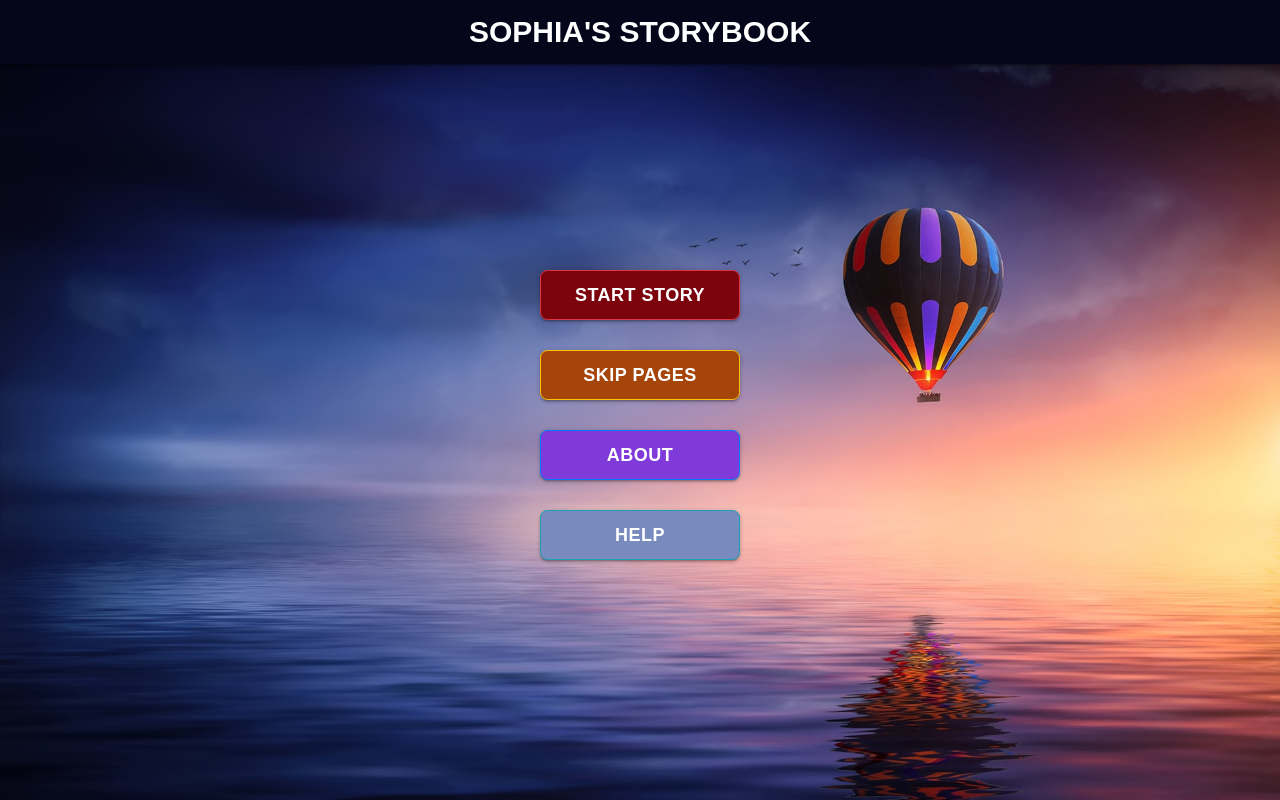
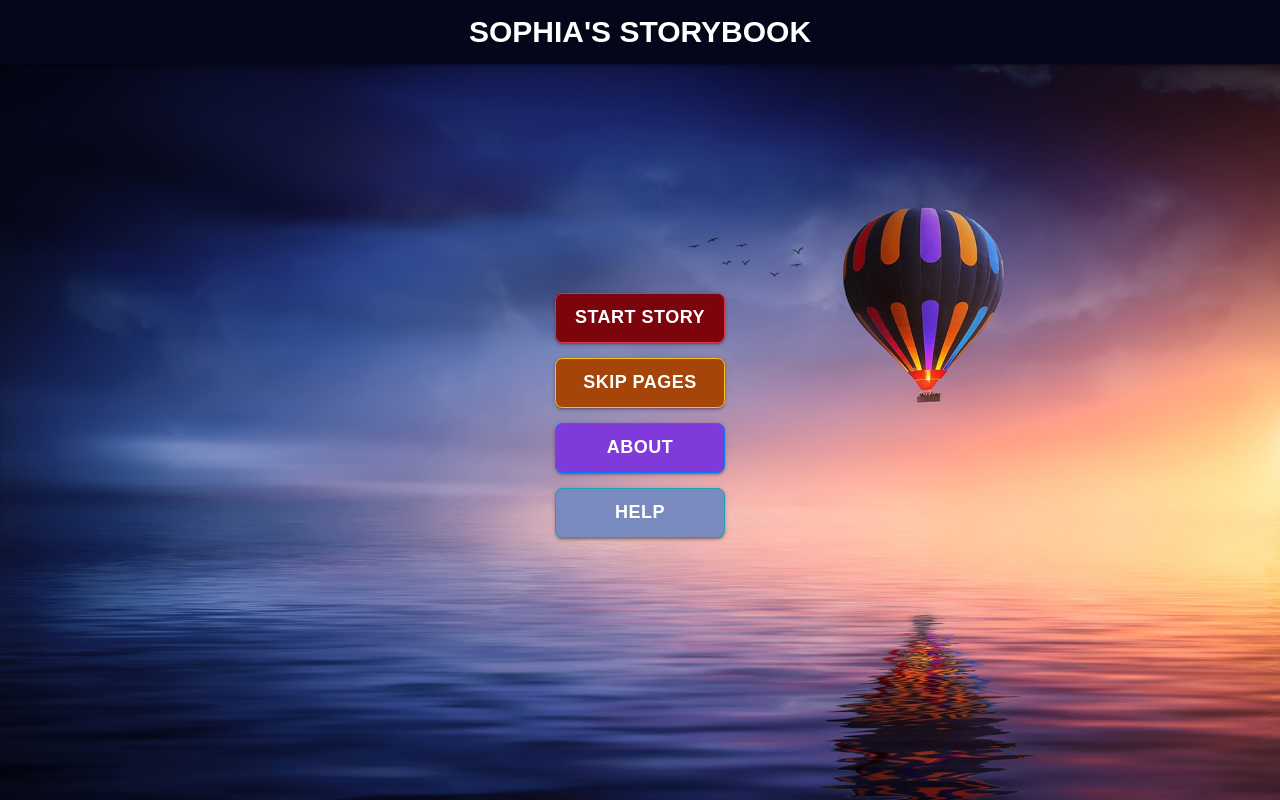
Before and after one commit to evolvednight/GUSS, a React (Create React App) app in the folder sophia/: page / in a window 1280 px wide. Built offline with nearby package versions, Linux system fonts and the light colour scheme.

Commit message:
fix button display size

```diff
--- a/sophia/src/components/Home.css
+++ b/sophia/src/components/Home.css
@@ -34,10 +34,10 @@
 
 .btn {
   color: rgb(255, 255, 255);
-  width: 200px;
+  width: 170px;
   height: 50px;
   font-size: 18px;
-  margin: 2rem 2rem 2rem 2rem;
+  margin: 1rem 1rem 1rem 1rem;
   display: block;
   border-radius: 0.5rem;
   font-weight: bold;
```
